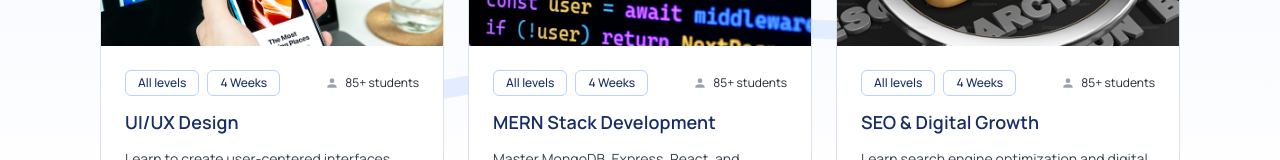
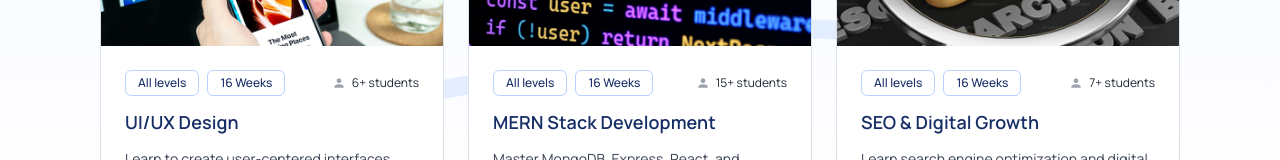
Before and after one commit to sunny1780/ai-santaury, a React (Create React App) app: page /courses in a window 1280 px wide. Shown: the part 419-579 px from the top of the page. Built offline with nearby package versions, Linux system fonts and the light colour scheme.

Commit message:
All done

```diff
--- a/src/component/BuildSkills.jsx
+++ b/src/component/BuildSkills.jsx
@@ -94,13 +94,13 @@ export default function BuildSkills() {
         </div>
 
         {/* Column 2 */}
-        <div className="flex flex-col gap-4 xl:gap-6 min-w-0">
+        <div className="flex flex-col gap-4 xl:gap-6 min-w-0 pt-[62px] xl:pt-[70px]">
           <FeatureCard {...features[0]} />
           <FeatureCard {...features[3]} />
         </div>
 
         {/* Column 3 */}
-        <div className="flex flex-col gap-4 xl:gap-6 min-w-0">
+        <div className="flex flex-col gap-4 xl:gap-6 min-w-0 pt-[62px] xl:pt-[70px]">
           <FeatureCard {...features[1]} />
           <FeatureCard {...features[4]} />
         </div>
--- a/src/component/OurCore.jsx
+++ b/src/component/OurCore.jsx
@@ -82,7 +82,7 @@ export default function OurCore() {
         </div>
 
         {/* Right Column */}
-        <div className="flex-1 flex flex-col gap-8">
+        <div className="flex-1 flex flex-col gap-8 pt-6 lg:pt-8">
           {values.map((item, index) => (
             <ValueItem key={index} {...item} />
           ))}
--- a/src/component/OurCourses.jsx
+++ b/src/component/OurCourses.jsx
@@ -167,11 +167,11 @@ export default function OurCourses() {
         </div>
 
         {/* Main Layout: Left Grid + Right E-commerce Card */}
-        <div style={{ display: 'flex', gap: 16, justifyContent: 'center' }}>
+        <div style={{ display: 'flex', gap: 10, justifyContent: 'center' }}>
           {/* Left Side Grid */}
-          <div style={{ flex: 1, display: 'flex', flexDirection: 'column', alignItems: 'center' }}>
+          <div style={{ flex: 1, display: 'flex', flexDirection: 'column', alignItems: 'center', gap: 12 }}>
             {/* First Row: 3 small cards */}
-            <div style={{ display: 'flex', gap: 10, marginBottom: 24, justifyContent: 'center' }}>
+            <div style={{ display: 'flex', gap: 10, justifyContent: 'center' }}>
               {courses.filter(c => [1, 2, 3].includes(c.id)).map((course) => (
                 <div key={course.id} style={{ ...baseCard, width: 256 }}>
                   <div style={iconBox}>
@@ -184,7 +184,7 @@ export default function OurCourses() {
             </div>
 
             {/* Second Row: Figma wide card + Custom Development card */}
-            <div style={{ display: 'flex', gap: 12, justifyContent: 'center', width: '100%', maxWidth: 808 }}>
+            <div style={{ display: 'flex', gap: 10, justifyContent: 'center', width: '100%', maxWidth: 808 }}>
               {/* Figma Wide Card */}
               <div
                 style={{
@@ -198,7 +198,7 @@ export default function OurCourses() {
                   minHeight: 252,
                 }}
               >
-                <div style={{ flex: 1, display: 'flex', flexDirection: 'column', gap: 12, padding: 24, minWidth: 0 }}>
+                <div style={{ flex: 1, display: 'flex', flexDirection: 'column', gap: 12, padding: 24, paddingTop: 30, minWidth: 0 }}>
                   <div style={{ ...iconBox, background: '#F5F8FF' }}>
                     <FigmaIcon />
                   </div>
@@ -252,7 +252,7 @@ export default function OurCourses() {
           <div
             style={{
               width: 256.7895,
-              height: 506,
+              height: 494,
               background: '#fff',
               borderRadius: 8.42,
               border: '0.84px solid #e5e7eb',
--- a/src/component/OurCoursesall.jsx
+++ b/src/component/OurCoursesall.jsx
@@ -8,8 +8,8 @@ const courses = [
     href: '/uiux',
     description: 'Learn to create user-centered interfaces using Figma, wire framing, prototyping, and design principles.',
     level: 'All levels',
-    duration: '4 Weeks',
-    students: '85+ students',
+    duration: '16 Weeks',
+    students: '6+ students',
     image: 'uiux.png',
   },
   {
@@ -17,8 +17,8 @@ const courses = [
     href: '/website',
     description: 'Master MongoDB, Express, React, and Node.js to build full-stack web applications.',
     level: 'All levels',
-    duration: '4 Weeks',
-    students: '85+ students',
+    duration: '16 Weeks',
+    students: '15+ students',
     image: 'Website.png',
   },
   {
@@ -26,8 +26,8 @@ const courses = [
     href: '/seo',
     description: 'Learn search engine optimization and digital marketing strategies to grow your online presence.',
     level: 'All levels',
-    duration: '4 Weeks',
-    students: '85+ students',
+    duration: '16 Weeks',
+    students: '7+ students',
     image: 'SEO.png',
   },
   {
@@ -35,8 +35,8 @@ const courses = [
     href: '/python',
     description: 'From basics to advanced: build automation, data science, and web development skills.',
     level: 'All levels',
-    duration: '4 Weeks',
-    students: '85+ students',
+    duration: '16 Weeks',
+    students: '7+ students',
     image: 'python.png',
   },
 ];
--- a/src/component/OurInstructors.jsx
+++ b/src/component/OurInstructors.jsx
@@ -13,7 +13,7 @@ export default function OurInstructors() {
           Say
         </h2>
         <p
-          className="max-w-[400px] text-[16px] sm:text-[18px] leading-[26px] sm:leading-[28px] font-normal text-[#162D66] m-0 text-left lg:text-right"
+          className="max-w-[400px] text-[16px] sm:text-[18px] leading-[26px] sm:leading-[28px] font-normal text-[#162D66] m-0 text-left lg:text-right pt-0 lg:pt-[15px]"
           style={{ fontFamily: 'Manrope, sans-serif', letterSpacing: '0.005em' }}
         >
           Real stories from students building skills, confidence, and opportunities with Ai Sanctuary.
--- a/src/component/PastEvents.jsx
+++ b/src/component/PastEvents.jsx
@@ -9,12 +9,6 @@ const events = [
     description: 'Intense 3-day competition with timed tasks',
     image: 'past.png',
     href: '/three-days',
-  },
-  {
-    title: 'Cultural Evening',
-    date: 'August 24, 2025',
-    description: 'Join us for traditional Ukrainian music, food, and fellowship',
-    image: 'peoples.png',
   },
 ];
 
@@ -79,7 +73,7 @@ export default function PastEvents() {
           </Description>
         </div>
 
-        <div className="flex flex-col md:flex-row md:flex-wrap md:justify-center gap-6">
+        <div className="flex flex-col items-center justify-center gap-6">
         {events.map((event, index) => (
           <EventCard key={index} {...event} />
         ))}
```
